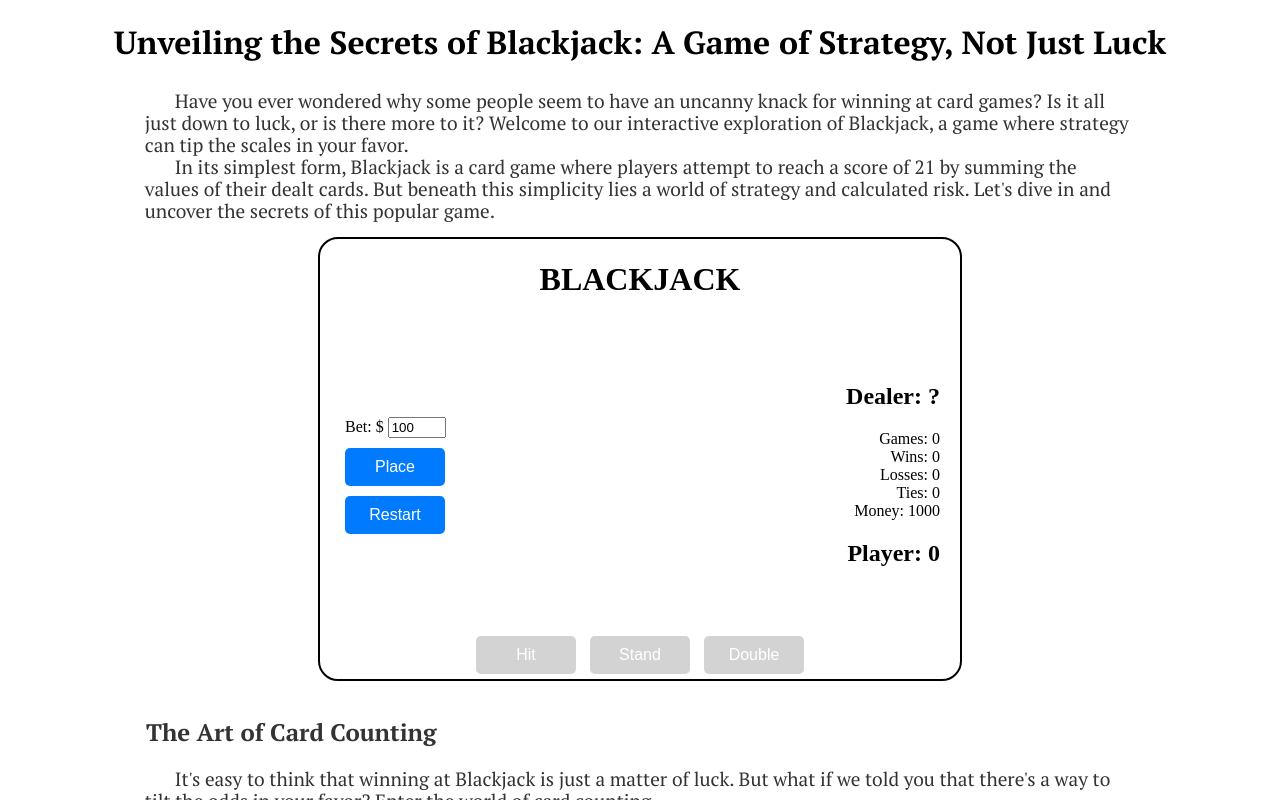
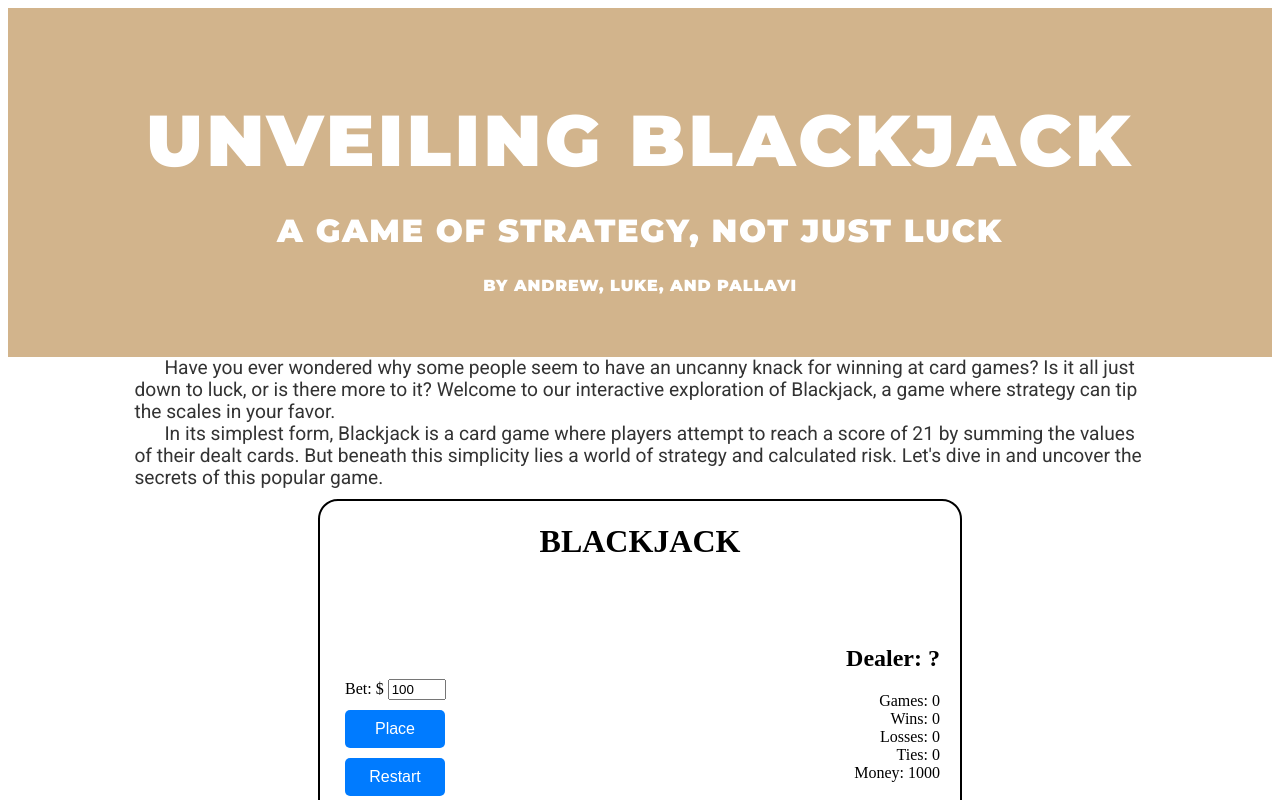
Before and after one commit to lukelin15/CardCounting, a SvelteKit app: page / in a window 1280 px wide. Shown: the top 800 px of the page. Built offline with nearby package versions, Linux system fonts and the light colour scheme.

Commit message:
header styling

```diff
--- a/src/components/App.svelte
+++ b/src/components/App.svelte
@@ -18,7 +18,11 @@
 </script>
 
 <main>
-  <h1>Unveiling the Secrets of Blackjack: A Game of Strategy, Not Just Luck</h1>
+  <div class="header">
+    <h1>Unveiling Blackjack</h1>
+    <h2>a game of strategy, not just luck</h2>
+    <h4>by Andrew, Luke, and Pallavi</h4>
+  </div>
   <body>
   <p>
     Have you ever wondered why some people seem to have an uncanny knack for winning at card games? Is it all just down to luck, or is there more to it? Welcome to our interactive exploration of Blackjack, a game where strategy can tip the scales in your favor.
@@ -60,29 +64,61 @@
 </main>
 
 <style>
-@import url('https://fonts.googleapis.com/css2?family=Lora:ital,wght@0,400..700;1,400..700&family=PT+Serif:ital,wght@0,400;0,700;1,400;1,700&display=swap');  h1 {
+  @import url('https://fonts.googleapis.com/css2?family=Lora:ital,wght@0,400..700;1,400..700&family=PT+Serif:ital,wght@0,400;0,700;1,400;1,700&display=swap');
+  @import url('https://fonts.googleapis.com/css2?family=Roboto:wght@100;300;400;500;700;900&display=swap');
+  @import url('https://fonts.googleapis.com/css2?family=Montserrat:wght@900&display=swap');
+
+  .header {
+    background-color: #d2b48c;
+    padding: 40px 0;
     text-align: center;
-    font-family: "PT Serif", serif;
+    /* background-image: url('https://images.unsplash.com/photo-1541278107931-e006523892df?q=80&w=2071&auto=format&fit=crop&ixlib=rb-4.0.3&ixid=M3wxMjA3fDB8MHxwaG90by1wYWdlfHx8fGVufDB8fHx8fA%3D%3D'); Replace with your cards image URL */
+    background-repeat: no-repeat;
+    background-size: cover;
+    color: white;
   }
-  h2{
-    margin-left: 125px;
-    font-family: "PT Serif", serif;
+
+  .header h1 {
+    font-family: 'Montserrat', sans-serif;
+    font-size: 4.5em;
+    text-transform: uppercase;
+    letter-spacing: 0.05em;
+    margin-bottom: 0.2em;
   }
+
+  .header h2 {
+    font-family: 'Montserrat', sans-serif;
+    font-size: 2em;
+    text-transform: uppercase;
+    font-weight: normal;
+    letter-spacing: 0.05em;
+    color: white;
+  }
+  .header h4 {
+    font-family: 'Montserrat', sans-serif;
+    font-size: 1em;
+    text-transform: uppercase;
+    font-weight: normal;
+    letter-spacing: 0.05em;
+    color: white;
+  }
+
   body {
+    margin: 0;
+    padding: 0;
     /* background-image: url('https://st.depositphotos.com/3215383/5028/i/450/depositphotos_50286385-stock-photo-nice-abstract-background.jpg'); */
     background-repeat: no-repeat;
     background-attachment: fixed;
     background-size: cover;
     color: #333;
-    margin: 20;
-    padding: 5px;
   }
+
   p {
     font-size: 1.2em;
     line-height: 1.15;
     margin: 0 auto;
     width: 80%;
     text-indent: 30px;
-    font-family: "PT Serif", serif;
+    font-family: "Roboto", serif;
   }
 </style>
```
